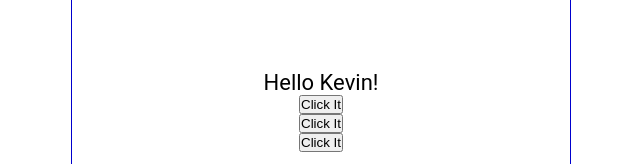
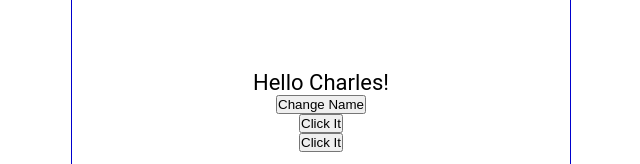
Before and after one commit to CharlesBerg85/React_Tutorial_1, a React (Create React App) app: page / in a window 1280 px wide. Shown: the part 297-461 px from the top of the page, without its empty margins (319-959 px from the left). Built offline with nearby package versions, Linux system fonts and the light colour scheme.

Commit message:
intro to use state hook

```diff
--- a/src/Content.js
+++ b/src/Content.js
@@ -1,30 +1,31 @@
+import { useState } from 'react';
+
 const Content = () => {
+    const [name, setName] = useState('Charles');
+    const [count, setCount] = useState(0);
     const handleNameChange = () => {
         const names = ['Bob', 'Kevin', 'Charles'];
         const int = Math.floor(Math.random() * 3);
-        return names[int];
+        setName (names[int]);
       }
 
   const handleClick = () => {
-    console.log('You clicked it!')
+    setCount(count + 1)
+    console.log(count)
   }
 
-  const handleClick2 = (name) => {
-    console.log(`${name} was clicked`)
-  }
-
-  const handleClick3 = (e) => {
-    console.log(e.target.innerText)
+  const handleClick2 = () => {
+    console.log(count)
   }
 
   return (
     <main>
         <p onDoubleClick={handleClick}>
-            Hello {handleNameChange()}!
+            Hello {name}!
         </p>
+        <button onClick={handleNameChange}>Change Name</button>
         <button onClick={handleClick}>Click It</button>
-        <button onClick={() => handleClick2('Charles')}>Click It</button>
-        <button onClick={(e) => handleClick3(e)}>Click It</button>
+        <button onClick={handleClick2}>Click It</button>
     </main>
   )
 }
```
